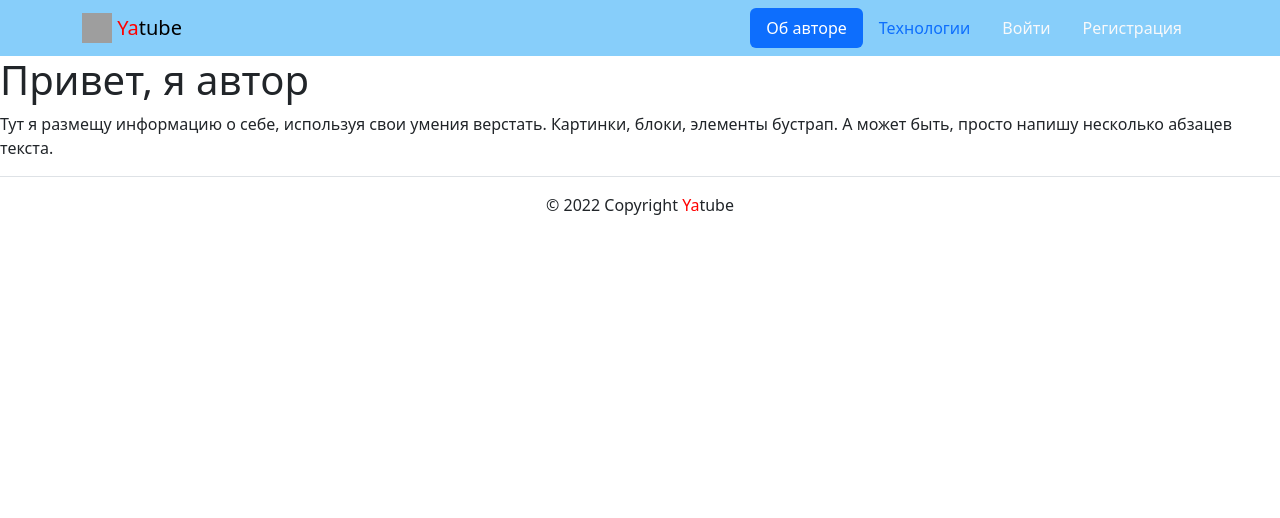
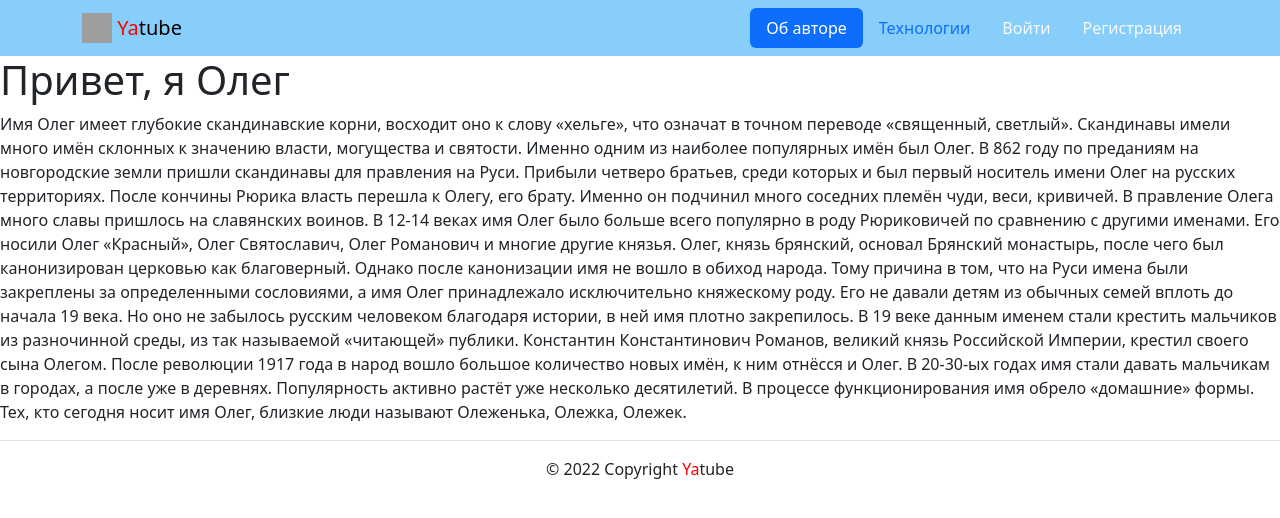
Before and after one commit to oleg4bat/hw03_forms, a Django app: page /about/author/ in a window 1280 px wide. Shown: the top 518 px of the page. Run offline with Django 3.2, Linux system fonts and the light colour scheme; some libraries are stand-ins or nearby versions; grey boxes are pictures that could not be loaded.

Commit message:
2nd review 1.2

```diff
--- a/yatube/posts/models.py
+++ b/yatube/posts/models.py
@@ -24,7 +24,7 @@ class Post(models.Model):
         ordering = ['-pub_date']
 
     def __str__(self) -> str:
-        return self.text
+        return self.text[:30]
 
 
 class Group(models.Model):
--- a/yatube/posts/views.py
+++ b/yatube/posts/views.py
@@ -42,11 +42,9 @@ def profile(request, username):
 def post_detail(request, post_id):
     post = Post.objects.get(id=post_id)
     count = Post.objects.filter(author=post.author).count()
-    title = post.text[:30]
     context = {
         'count': count,
         'post': post,
-        'title': title,
     }
     return render(request, 'posts/post_detail.html', context)
 
--- a/yatube/templates/about/author.html
+++ b/yatube/templates/about/author.html
@@ -1,9 +1,12 @@
 {% extends "base.html" %}
 {% block title %}Об авторе проекта{% endblock %}
 {% block content %}
-<h1>Привет, я автор</h1>
+<h1>Привет, я Олег</h1>
 <p>
-  Тут я размещу информацию о себе, используя свои умения верстать.
-  Картинки, блоки, элементы бустрап. А может быть, просто напишу несколько абзацев текста.
+  Имя Олег имеет глубокие скандинавские корни, восходит оно к слову «хельге», что означат в точном переводе «священный, светлый». Скандинавы имели много имён склонных к значению власти, могущества и святости. Именно одним из наиболее популярных имён был Олег. В 862 году по преданиям на новгородские земли пришли скандинавы для правления на Руси. Прибыли четверо братьев, среди которых и был первый носитель имени Олег на русских территориях. После кончины Рюрика власть перешла к Олегу, его брату. Именно он подчинил много соседних племён чуди, веси, кривичей. В правление Олега много славы пришлось на славянских воинов.
+
+В 12-14 веках имя Олег было больше всего популярно в роду Рюриковичей по сравнению с другими именами. Его носили Олег «Красный», Олег Святославич, Олег Романович и многие другие князья. Олег, князь брянский, основал Брянский монастырь, после чего был канонизирован церковью как благоверный. Однако после канонизации имя не вошло в обиход народа. Тому причина в том, что на Руси имена были закреплены за определенными сословиями, а имя Олег принадлежало исключительно княжескому роду. Его не давали детям из обычных семей вплоть до начала 19 века. Но оно не забылось русским человеком благодаря истории, в ней имя плотно закрепилось.
+
+В 19 веке данным именем стали крестить мальчиков из разночинной среды, из так называемой «читающей» публики. Константин Константинович Романов, великий князь Российской Империи, крестил своего сына Олегом. После революции 1917 года в народ вошло большое количество новых имён, к ним отнёсся и Олег. В 20-30-ых годах имя стали давать мальчикам в городах, а после уже в деревнях. Популярность активно растёт уже несколько десятилетий. В процессе функционирования имя обрело «домашние» формы. Тех, кто сегодня носит имя Олег, близкие люди называют Олеженька, Олежка, Олежек.
 </p>
 {% endblock %}
--- a/yatube/templates/posts/post_detail.html
+++ b/yatube/templates/posts/post_detail.html
@@ -1,6 +1,6 @@
 {% extends 'base.html' %}
 {% block title %}
-Пост {{ title }}
+Пост {{ post }}
 {% endblock  %}
 {% block content %}
 <div class="row">
```
Also changed, not shown: yatube/templates/about/tech.html (+7 -1 lines).
